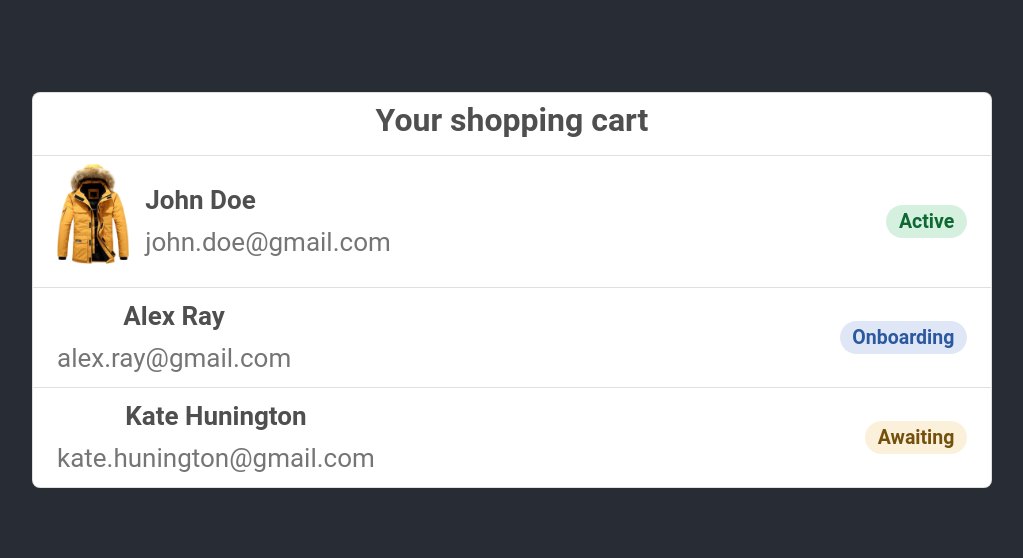
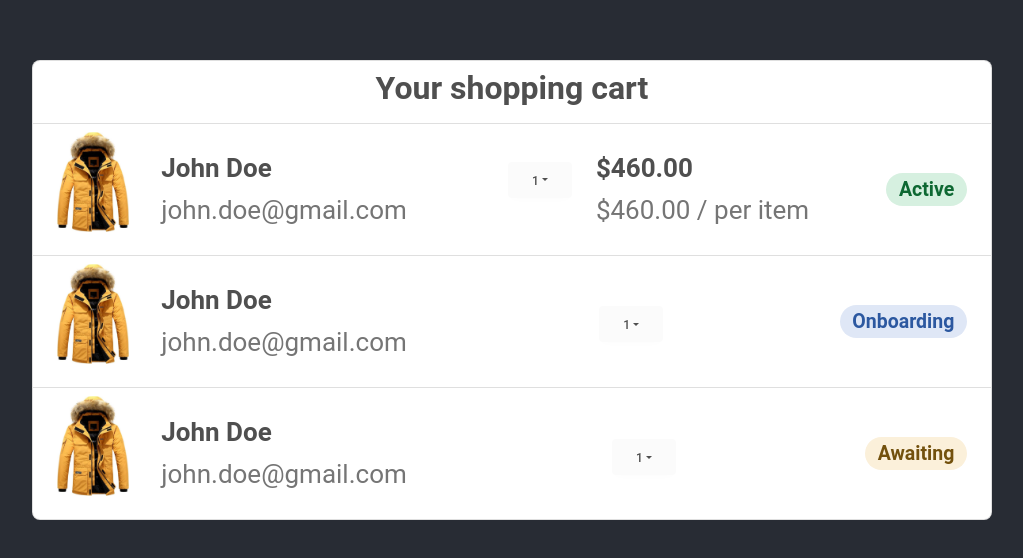
Before and after one commit to Waad-Raggam/shopping-cart, a React (Create React App) app: page / in a window 1280 px wide. Shown: the part 110-668 px from the top of the page, without its empty margins (128-1151 px from the left). Built offline with nearby package versions, Linux system fonts and the light colour scheme.

Commit message:
Modified table design to include
Modified table design to include:
- Item quantity
- Item pricing
- Styling modifications

```diff
--- a/src/components/CartTable.jsx
+++ b/src/components/CartTable.jsx
@@ -1,5 +1,5 @@
 import React from 'react';
-import { MDBListGroup, MDBListGroupItem, MDBBadge } from 'mdb-react-ui-kit';
+import { MDBListGroup, MDBListGroupItem, MDBBadge, MDBDropdown, MDBDropdownToggle, MDBDropdownMenu, MDBDropdownItem } from 'mdb-react-ui-kit';
 import 'mdb-react-ui-kit/dist/css/mdb.min.css';
 
 const CartTable = () => {
@@ -15,30 +15,70 @@ const CartTable = () => {
                 <MDBListGroupItem className='d-flex justify-content-between align-items-center'>
                     <div className="d-flex">
                         <img src="images/jacket.jpg" class="rounded float-start" height="100"></img>
-                        <div className="div flex-column p-3">
+                        <div className="div flex-column p-3 ms-3">
                             <div className='text-start fw-bold'>John Doe</div>
                             <div className='text-muted'>john.doe@gmail.com</div>
                         </div>
                     </div>
+                    <div className="d-flex">
+                        <div className="div p-2">
+                            <MDBDropdown>
+                                <MDBDropdownToggle color='light' >1</MDBDropdownToggle>
+                                <MDBDropdownMenu>
+                                    <MDBDropdownItem link>1</MDBDropdownItem>
+                                    <MDBDropdownItem link>2</MDBDropdownItem>
+                                    <MDBDropdownItem link>3</MDBDropdownItem>
+                                </MDBDropdownMenu>
+                            </MDBDropdown>
+                        </div>
+
+                        <div className="div flex-column ms-3">
+                            <div className='text-start fw-bold'>$460.00</div>
+                            <div className='text-muted'>$460.00 / per item</div>
+                        </div>
+                    </div>
+
                     <MDBBadge pill light color='success'>
                         Active
                     </MDBBadge>
                 </MDBListGroupItem>
 
                 <MDBListGroupItem className='d-flex justify-content-between align-items-center'>
-                    <div>
-                        <div className='fw-bold'>Alex Ray</div>
-                        <div className='text-muted'>alex.ray@gmail.com</div>
+                    <div className="d-flex">
+                        <img src="images/jacket.jpg" class="rounded float-start" height="100"></img>
+                        <div className="div flex-column p-3 ms-3">
+                            <div className='text-start fw-bold'>John Doe</div>
+                            <div className='text-muted'>john.doe@gmail.com</div>
+                        </div>
                     </div>
+                    <MDBDropdown>
+                        <MDBDropdownToggle color='light'>1</MDBDropdownToggle>
+                        <MDBDropdownMenu>
+                            <MDBDropdownItem link>1</MDBDropdownItem>
+                            <MDBDropdownItem link>2</MDBDropdownItem>
+                            <MDBDropdownItem link>3</MDBDropdownItem>
+                        </MDBDropdownMenu>
+                    </MDBDropdown>
                     <MDBBadge pill light color='primary'>
                         Onboarding
                     </MDBBadge>
                 </MDBListGroupItem>
                 <MDBListGroupItem className='d-flex justify-content-between align-items-center'>
-                    <div>
-                        <div className='fw-bold'>Kate Hunington</div>
-                        <div className='text-muted'>kate.hunington@gmail.com</div>
+                    <div className="d-flex">
+                        <img src="images/jacket.jpg" class="rounded float-start" height="100"></img>
+                        <div className="div flex-column p-3 ms-3">
+                            <div className='text-start fw-bold'>John Doe</div>
+                            <div className='text-muted'>john.doe@gmail.com</div>
+                        </div>
                     </div>
+                    <MDBDropdown>
+                        <MDBDropdownToggle color='light'>1</MDBDropdownToggle>
+                        <MDBDropdownMenu>
+                            <MDBDropdownItem link>1</MDBDropdownItem>
+                            <MDBDropdownItem link>2</MDBDropdownItem>
+                            <MDBDropdownItem link>3</MDBDropdownItem>
+                        </MDBDropdownMenu>
+                    </MDBDropdown>
                     <MDBBadge pill light color='warning'>
                         Awaiting
                     </MDBBadge>
```
